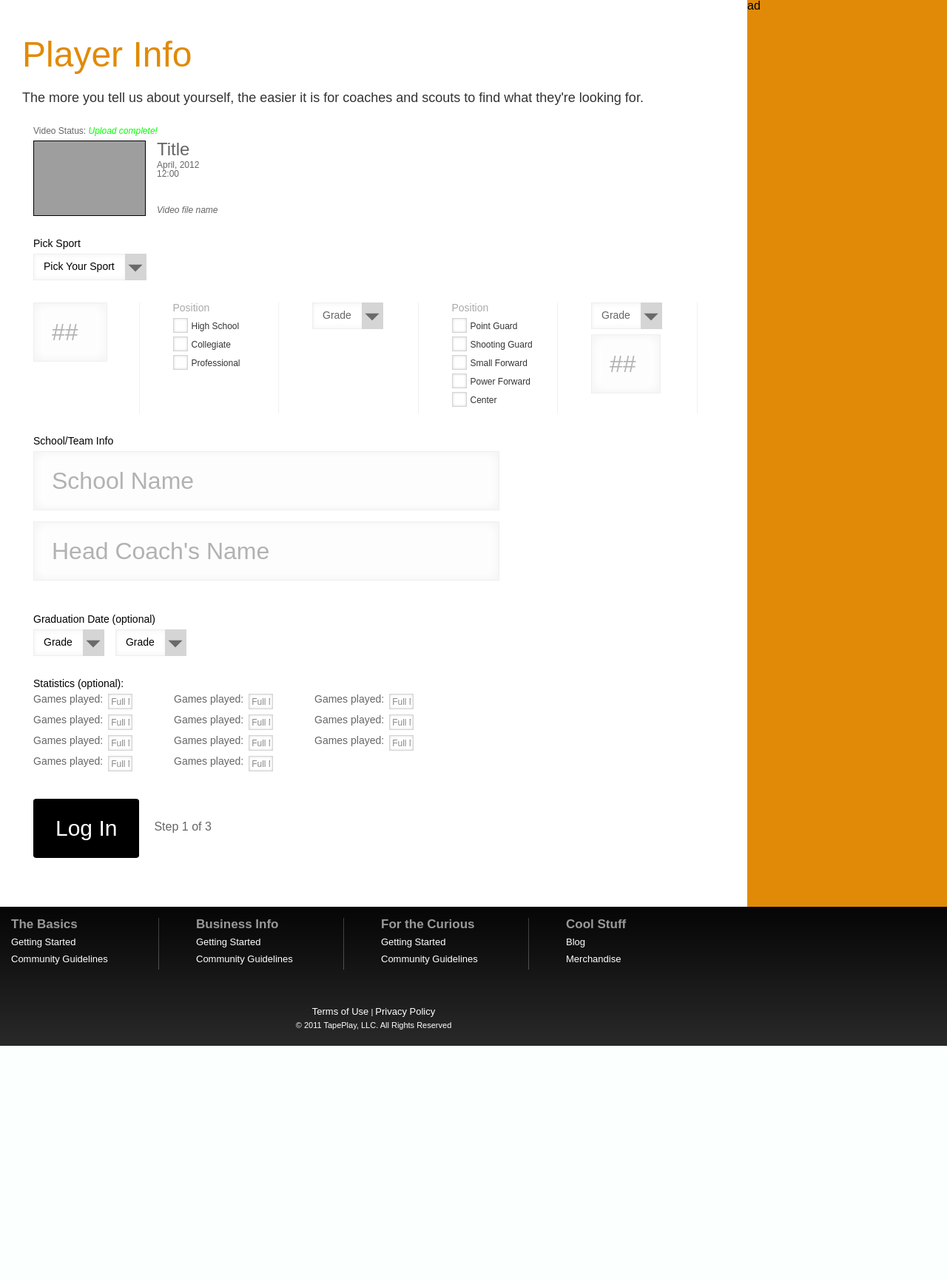
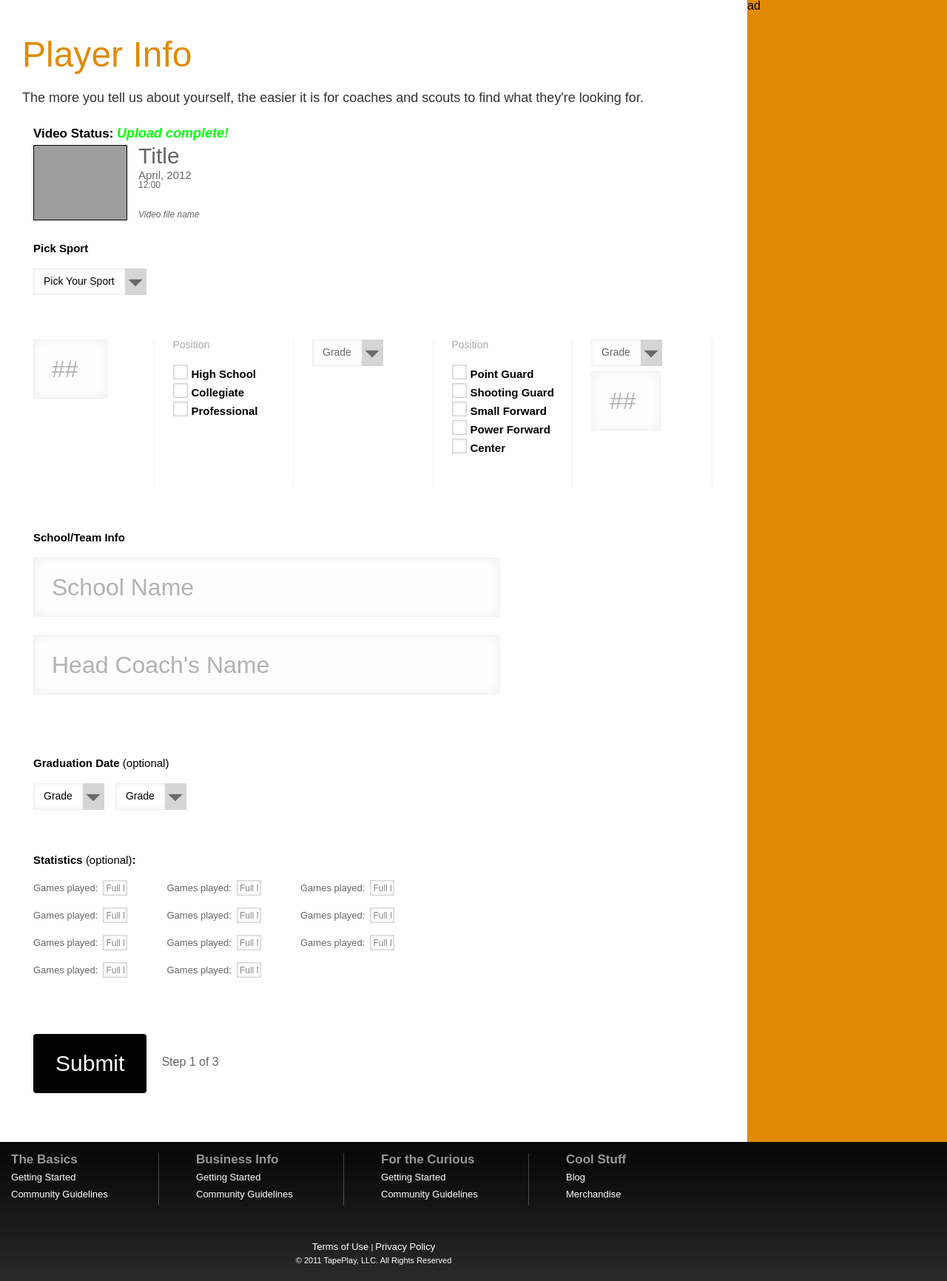
Before and after one commit to dasfisch/tapeplay, a PHP site: the page made by templates/playerinfo.php in a window 1280 px wide. Shown: the part 76-1808 px from the top of the page at 74% size. Before the commit the page ends 1490 px from the top, so only its background shows below. Run offline with PHP 8.4, Linux system fonts and the light colour scheme; the template is opened without the code that fills it, so the values that code supplies are empty; grey boxes are pictures that could not be loaded.

Commit message:
Fix for ticket:27

```diff
--- a/css/tapeplay.css
+++ b/css/tapeplay.css
@@ -1765,13 +1765,14 @@ a {
 }
 
 #tapeplay #main #playerInfo #status {
-    color: #666;
-    font-size: 12px;
+    color: #000;
+    font-size: 17px;
+    font-weight: bold;
     margin-bottom: 7px;
 }
 
 #tapeplay #main #playerInfo #status .success {
-    font-size: 12px;
+    font-size: 18px;
 }
 
 #tapeplay #main #playerInfo .resultImage {
@@ -1779,7 +1780,7 @@ a {
     float: left;
     height: 100px;
     margin-right: 15px;
-    width: 150px;
+    width: 125px;
 }
 
 #tapeplay #main #playerInfo #videoInfo {
@@ -1796,12 +1797,12 @@ a {
 }
 
 #tapeplay #main #playerInfo #videoInfo .info h4 {
-    font-size: 24px;
+    font-size: 30px;
     margin-bottom: 3px;
 }
 
 #tapeplay #main #playerInfo #videoInfo .info .date {
-    font-size: 12px;
+    font-size: 15px;
 }
 
 #tapeplay #main #playerInfo #videoInfo .info .length {
@@ -1815,12 +1816,22 @@ a {
 }
 
 #tapeplay #main #playerInfo .input {
-    margin-bottom: 30px;
+    margin-bottom: 60px;
 }
 
 #tapeplay #main #playerInfo .input p {
     font-size: 14px;
-    margin-bottom: 7px;
+    margin-bottom: 20px;
+}
+
+#tapeplay #main #playerInfo .input .label {
+    color: #000;
+    font-size: 15px;
+    font-weight: bold;
+}
+
+#tapeplay #main #playerInfo .input .label .regular {
+    font-weight: normal;
 }
 
 #tapeplay #main #playerInfo .input #basicInfo li {
@@ -1828,8 +1839,9 @@ a {
     color: #666;
     display: inline;
     float: left;
-    height: 150px;
-    margin-right: 45px;
+    height: 200px;
+    margin-right: 25px;
+    padding-right: 20px;
     width: 15%;
 }
 
@@ -1855,7 +1867,7 @@ a {
 }
 
 #tapeplay #main #playerInfo .input .inputField {
-    margin-bottom: 15px;
+    margin-bottom: 25px;
 }
 
 #tapeplay #main #playerInfo .input #stats {
@@ -1867,7 +1879,7 @@ a {
     display: inline;
     float: left;
     overflow: hidden;
-    width: 20%;
+    width: 19%;
 }
 
 #tapeplay #main #playerInfo .input .sportSelect {
@@ -1891,7 +1903,9 @@ a {
 #tapeplay #main #playerInfo .input #stats li p {
     color: #666;
     float: left;
+    font-size: 13px;
     margin-right: 7px;
+    padding-top: 4px;
 }
 
 #tapeplay #main #playerInfo .input #stats li .inputFieldSmall {
--- a/js/tapeplay.js
+++ b/js/tapeplay.js
@@ -19,7 +19,11 @@ jQuery(document).ready(function(){
     jQuery('.checkbox').click(function(){
         var showing = jQuery(this).attr('showing');
 
-        showing = typeof(showing) === 'undefined' ? 'false' : 'true';
+        console.log(showing );
+
+        if(typeof(showing) === 'undefined') {
+            showing = 'false';
+        }
 
         if(showing == 'false') {
             jQuery(this).children('.box').children('.checkMark').show();
--- a/templates/playerinfo.php
+++ b/templates/playerinfo.php
@@ -19,7 +19,7 @@
         </div>
         <form id="playerInfoForm" name="playerInfoForm" action="" method="post">
             <div class="input">
-                <p>Pick Sport</p>
+                <p class="label">Pick Sport</p>
                 <div class="sportSelect">
                     <div class="dropper">
                         <div class="leftMedium"></div>
@@ -155,7 +155,7 @@
                 </ul>
             </div>
             <div class="input">
-                <p>School/Team Info</p>
+                <p class="label">School/Team Info</p>
                 <div class="inputField">
                     <div class="left"></div>
                     <div class="middle">
@@ -172,7 +172,7 @@
                 </div>
             </div>
             <div class="input graduation">
-                <p>Graduation Date (optional)</p>
+                <p class="label">Graduation Date <span class="regular">(optional)</span></p>
                 <div class="sportSelect">
                     <div class="dropper">
                         <div class="leftMedium"></div>
@@ -205,7 +205,7 @@
                 </div>
             </div>
             <div class="input">
-                <p>Statistics (optional):</p>
+                <p class="label">Statistics <span class="regular">(optional)</span>:</p>
                 <ul id="stats">
                     <li>
                         <p>Games played:</p>
@@ -309,7 +309,7 @@
                 <div class="bottomLeft whiteBg"></div>
                 <div class="bottomRight whiteBg"></div>
                 <div class="middle">
-                    <input type="submit" value="Log In" id="login" class="large black" />
+                    <input type="submit" value="Submit" id="submit" class="large black" />
                 </div>
             </div>
             <div class="option step">
```
